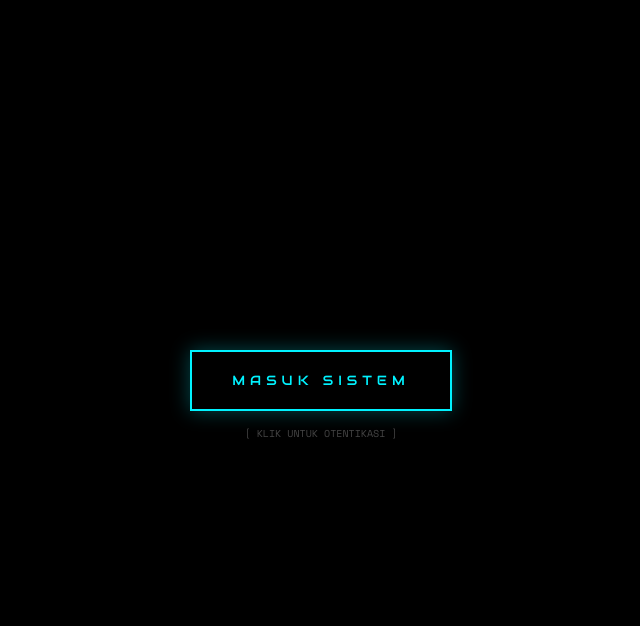
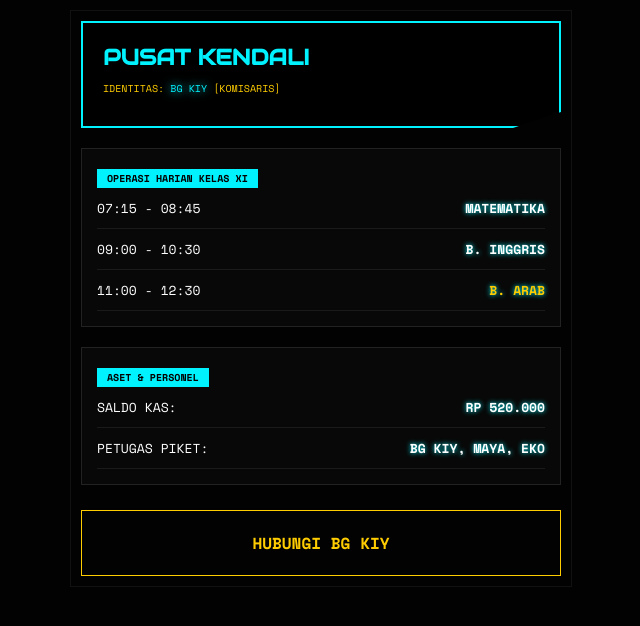
Before and after one commit to zakialfian221-cloud/XI-tugas-skolah-buatan-saya, a plain HTML site: page index.html in a window 1280 px wide. Both pictures are taken after a click on the button "MASUK SISTEM". Shown: the whole page, without its empty margins (319-959 px from the left). Drawn offline with nearby package versions, Linux system fonts and the light colour scheme.

Commit message:
Refactor startSystem function to improve audio handling

```diff
--- a/index.html
+++ b/index.html
@@ -64,15 +64,23 @@
     <audio id="hacker-sound" src="https://www.soundjay.com/buttons/sounds/Splash.mp3"></audio>
 
     <script>
-        function startSystem() {
-            // Putar Suara
-            var <audio id="hacker-sound" src="https://assets.mixkit.co/active_storage/sfx/2568/2568-preview.mp3"></audio>
+    function startSystem() {
+        // 1. Panggil Audio
+        var audio = document.getElementById("hacker-sound");
 
-            // Sembunyikan Overlay & Tampilkan Dashboard
-            document.getElementById("overlay").style.display = "none";
-            document.getElementById("main-content").style.display = "block";
-            document.body.style.overflow = "auto";
-        }
+        // 2. Paksa Audio Bunyi (Volume Full)
+        audio.volume = 1.0;
+        audio.play().catch(function(error) {
+            console.log("Browser blokir suara, tapi dashboard tetep buka.");
+        });
+
+        // 3. Langsung Tampilkan Konten
+        document.getElementById("overlay").style.display = "none";
+        document.getElementById("main-content").style.display = "block";
+
+        // 4. Biar Layar Bisa Di-scroll
+        document.body.style.overflow = "auto";
+    }
     </script>
 </body>
 </html>
```
